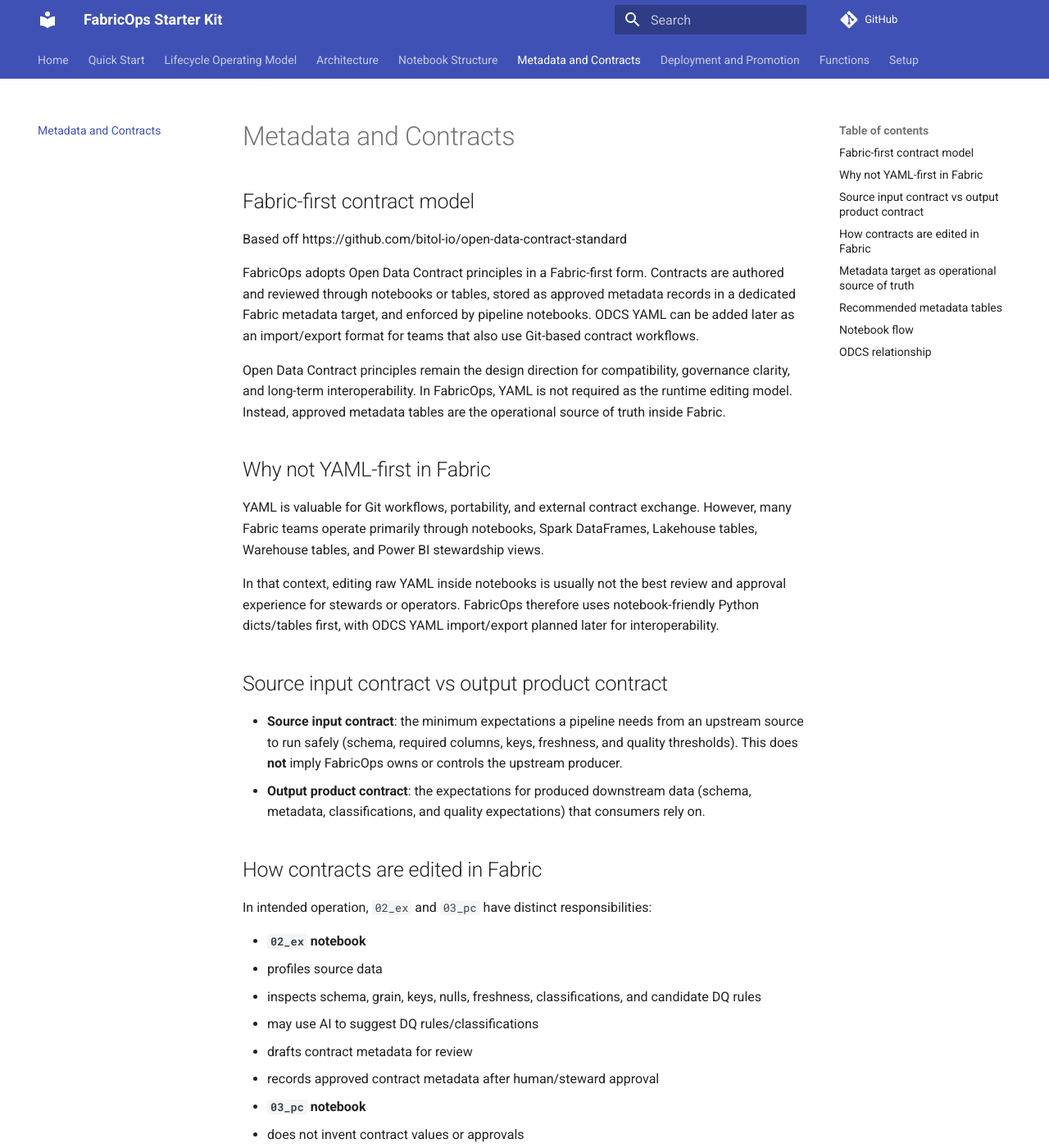
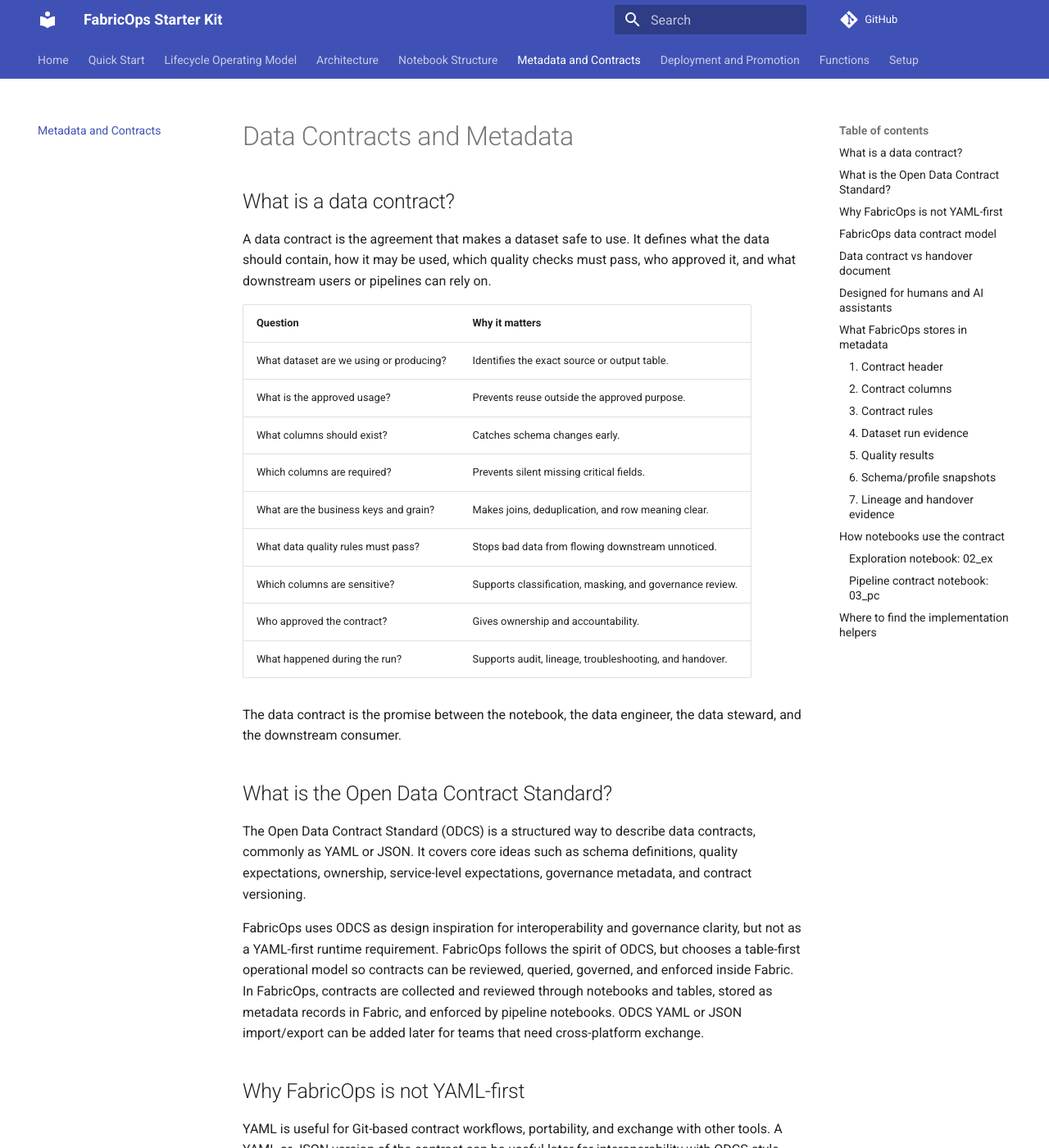
Before and after one commit to Voycepeh/fabric-data-product-framework, an MkDocs documentation site: the page built from docs/metadata-and-contracts.md, in a window 1280 px wide and 1400 px high. Shown: the whole window at 82% size. Built offline with MkDocs 1.6.1 and Material for MkDocs 9.7.7, drawn with Linux system fonts in a browser that asks for light colours; comment, search, counter and statistics services are not loaded; some of the changed text lies outside the part shown.

````diff
--- a/docs/metadata-and-contracts.md
+++ b/docs/metadata-and-contracts.md
@@ -1,124 +1,210 @@
-# Metadata and Contracts
+# Data Contracts and Metadata
 
-## Fabric-first contract model
-Based off https://github.com/bitol-io/open-data-contract-standard
+## What is a data contract?
 
-FabricOps adopts Open Data Contract principles in a Fabric-first form. Contracts are authored and reviewed through notebooks or tables, stored as approved metadata records in a dedicated Fabric metadata target, and enforced by pipeline notebooks. ODCS YAML can be added later as an import/export format for teams that also use Git-based contract workflows.
+A data contract is the agreement that makes a dataset safe to use. It defines what the data should contain, how it may be used, which quality checks must pass, who approved it, and what downstream users or pipelines can rely on.
 
-Open Data Contract principles remain the design direction for compatibility, governance clarity, and long-term interoperability. In FabricOps, YAML is not required as the runtime editing model. Instead, approved metadata tables are the operational source of truth inside Fabric.
 
-## Why not YAML-first in Fabric
 
-YAML is valuable for Git workflows, portability, and external contract exchange. However, many Fabric teams operate primarily through notebooks, Spark DataFrames, Lakehouse tables, Warehouse tables, and Power BI stewardship views.
+| Question | Why it matters |
+| --- | --- |
+| What dataset are we using or producing? | Identifies the exact source or output table. |
+| What is the approved usage? | Prevents reuse outside the approved purpose. |
+| What columns should exist? | Catches schema changes early. |
+| Which columns are required? | Prevents silent missing critical fields. |
+| What are the business keys and grain? | Makes joins, deduplication, and row meaning clear. |
+| What data quality rules must pass? | Stops bad data from flowing downstream unnoticed. |
+| Which columns are sensitive? | Supports classification, masking, and governance review. |
+| Who approved the contract? | Gives ownership and accountability. |
+| What happened during the run? | Supports audit, lineage, troubleshooting, and handover. |
 
-In that context, editing raw YAML inside notebooks is usually not the best review and approval experience for stewards or operators. FabricOps therefore uses notebook-friendly Python dicts/tables first, with ODCS YAML import/export planned later for interoperability.
+The data contract is the promise between the notebook, the data engineer, the data steward, and the downstream consumer.
 
-## Source input contract vs output product contract
+## What is the Open Data Contract Standard?
 
-- **Source input contract**: the minimum expectations a pipeline needs from an upstream source to run safely (schema, required columns, keys, freshness, and quality thresholds). This does **not** imply FabricOps owns or controls the upstream producer.
-- **Output product contract**: the expectations for produced downstream data (schema, metadata, classifications, and quality expectations) that consumers rely on.
+The Open Data Contract Standard (ODCS) is a structured way to describe data contracts, commonly as YAML or JSON. It covers core ideas such as schema definitions, quality expectations, ownership, service-level expectations, governance metadata, and contract versioning.
 
-## How contracts are edited in Fabric
+FabricOps uses ODCS as design inspiration for interoperability and governance clarity, but not as a YAML-first runtime requirement. FabricOps follows the spirit of ODCS, but chooses a table-first operational model so contracts can be reviewed, queried, governed, and enforced inside Fabric. In FabricOps, contracts are collected and reviewed through notebooks and tables, stored as metadata records in Fabric, and enforced by pipeline notebooks. ODCS YAML or JSON import/export can be added later for teams that need cross-platform exchange.
 
-In intended operation, `02_ex` and `03_pc` have distinct responsibilities:
+## Why FabricOps is not YAML-first
 
-- **`02_ex` notebook**
-  - profiles source data
-  - inspects schema, grain, keys, nulls, freshness, classifications, and candidate DQ rules
-  - may use AI to suggest DQ rules/classifications
-  - drafts contract metadata for review
-  - records approved contract metadata after human/steward approval
+YAML is useful for Git-based contract workflows, portability, and exchange with other tools. A YAML or JSON version of the contract can be useful later for interoperability with ODCS-style workflows.
 
-- **`03_pc` notebook**
-  - does not invent contract values or approvals
-  - loads the latest approved contract from the metadata target
-  - enforces required columns, business keys, approved DQ rules, and classifications
-  - fails fast when contract requirements are not met
+FabricOps does not make YAML the primary editing or runtime model because many Fabric teams work mainly through notebooks, Spark DataFrames, Lakehouse tables, Warehouse tables, and Power BI stewardship views.
 
-Example draft contract structure:
+For those users, editing raw YAML is usually not the easiest review experience. Data stewards and analysts often need to see contracts as tables, notebook outputs, or Power BI-friendly metadata records.
 
-```python
-SOURCE_INPUT_CONTRACT_DRAFT = {
-    "contract_id": "student_events_source_input_v1",
-    "contract_type": "source_input",
-    "dataset_name": "student_events",
-    "object_name": "raw_student_events",
-    "version": "0.1.0",
-    "status": "draft",
-    "grain": "one row per student event",
-    "required_columns": ["student_id", "event_id", "event_timestamp"],
-    "optional_columns": ["event_description"],
-    "business_keys": ["event_id"],
-    "classifications": {
-        "student_id": "confidential",
-        "event_id": "internal"
-    },
-    "quality_rules": [
-        {
-            "rule_id": "event_id_not_null",
-            "rule_type": "not_null",
-            "column": "event_id",
-            "severity": "critical"
-        }
-    ],
-    "approved_by": None,
-    "approval_note": None
-}
-```
+FabricOps therefore uses a Fabric-native flow:
 
-## Metadata target as operational source of truth
+1. Exploration notebooks profile the data and draft the contract.
+2. Humans review and approve the contract content.
+3. Approved contract metadata is stored in Fabric metadata tables.
+4. Pipeline notebooks load the approved metadata and enforce it.
+5. YAML or JSON export can be added later as an interoperability layer.
 
-The metadata target should be a dedicated Lakehouse or Warehouse per environment.
+In short: YAML is a good exchange format, but Fabric metadata tables are the operational source of truth.
 
-- Source/Unified/Product stores hold business data.
-- Metadata stores FabricOps framework evidence.
-- Approved contracts should not exist only as notebook variables.
-- Approved contracts should not exist only as YAML files.
-- Production pipelines must never read development metadata.
+## FabricOps data contract model
 
-For promotion between environments, see [Deployment and Promotion](deployment-and-promotion.md).
+FabricOps uses one data contract model with two perspectives.
 
-## Recommended metadata tables
+| Perspective | What it means | Examples |
+| --- | --- | --- |
+| Input expectations | What the pipeline expects from the source before it can run safely | Source object, required columns, business keys, freshness, minimum quality thresholds |
+| Output expectations | What the pipeline promises to produce for downstream users | Target object, output schema, descriptions, classifications, approved DQ rules, consumer-facing metadata |
 
-- **`FABRICOPS_CONTRACTS`**
-  - one row per contract version
-  - stores approval status, lifecycle status, semantic version, and full contract JSON
+> **One contract model, two perspectives.** Input expectations protect the pipeline. Output expectations protect downstream consumers.
 
-- **`FABRICOPS_CONTRACT_COLUMNS`**
-  - one row per contract column
-  - stores required flag, business key flag, classification, logical/physical type, and description
 
-- **`FABRICOPS_CONTRACT_RULES`**
-  - one row per approved DQ rule
-  - stores rule type, target column, severity, status, and full rule JSON
 
-- **`FABRICOPS_QUALITY_RESULTS`**
-  - stores quality execution outcomes from pipeline runs
+## Data contract vs handover document
 
-- **`FABRICOPS_DATASET_RUNS`**
-  - stores run-level evidence such as run ID, dataset, source, target, status, and row counts
+A data contract and a handover document are related, but they are not the same thing.
 
-- **`FABRICOPS_LINEAGE_RECORDS`**
-  - stores source/target lineage and transformation summaries
+The data contract is the structured agreement for a dataset. It defines what the source or output data should contain, how it may be used, which columns and keys matter, which quality rules must pass, which classifications apply, and who approved the contract.
 
-Optional: classifications can initially live in `FABRICOPS_CONTRACT_COLUMNS`. A dedicated classification table can be added later if needed.
+The handover document is the wider operating guide for a human taking over the work. It explains the business context, notebook structure, design decisions, known caveats, transformation rationale, and where to find the important artifacts.
 
-## Notebook flow
+In FabricOps, the data contract is one important part of the handover package. It does not replace the handover document.
 
-`02_ex`
-→ profile source
-→ draft contract
-→ review AI suggestions
-→ approve contract
-→ write metadata records
+| Artifact | What it answers | Main reader | Stored as |
+| --- | --- | --- | --- |
+| Data contract | What must this dataset contain, what is approved, and what must be enforced? | Data engineer, steward, pipeline, AI assistant | Contract metadata records |
+| Handover document | Why was the pipeline built this way, and how should a human take over? | Engineer, analyst, steward | Markdown or generated documentation |
+| Metadata evidence | What happened during each run, and did the contract pass? | Pipeline owner, governance reviewer, AI assistant | Run, quality, schema, and lineage tables |
 
-`03_pc`
-→ load latest approved contract
-→ enforce required columns
-→ enforce DQ rules
-→ apply runtime standards
-→ write output and evidence
+Put simply: the handover document tells the story; the data contract defines the enforceable agreement.
 
-## ODCS relationship
+## Designed for humans and AI assistants
 
-ODCS remains the open-standard direction. FabricOps stores operational contracts as metadata records first inside Fabric. ODCS YAML import/export should be added later as an interoperability feature, allowing Fabric-native stewardship and runtime while preserving a path to open-standard contract exchange.
+FabricOps stores contract information in two forms at the same time.
+
+For humans, the contract should be readable as plain English sections, review tables, and notebook outputs. A steward should be able to review the dataset purpose, approved usage, columns, classifications, DQ rules, and approval status without reading raw code or YAML.
+
+For AI assistants, the same contract should be stored as structured metadata records. This gives AI a reliable context pack for suggesting DQ rules, sensitivity classifications, lineage summaries, and documentation. It also reduces ambiguity because the AI reads approved metadata instead of guessing from free text.
+
+| Audience | Needs | FabricOps design choice |
+| --- | --- | --- |
+| Human reviewer | Clear explanation, reviewable tables, approval context | Plain English docs, notebook displays, metadata tables |
+| Pipeline notebook | Deterministic enforcement | Load approved contract records and fail fast when expectations are not met |
+| AI assistant | Structured context for suggestions | Contract JSON, column records, profile records, DQ rule records, classification metadata |
+| Governance reviewer | Evidence and audit trail | Approval fields, run records, quality results, lineage records |
+
+AI can suggest rules, classifications, and documentation, but the approved contract remains the source of truth that humans review and pipelines enforce.
+
+## What FabricOps stores in metadata
+
+FabricOps stores approved contract definitions and run evidence in Fabric metadata tables (for example, in a dedicated Lakehouse or Warehouse), so runtime pipelines can enforce approved expectations and produce auditable evidence.
+
+### 1. Contract header
+
+- contract id
+- version
+- status
+- dataset name
+- source object
+- target object
+- data agreement id
+- approved usage
+- owner/steward
+- approval fields
+- full contract JSON
+
+### 2. Contract columns
+
+- column name
+- data type
+- required flag
+- business key flag
+- nullable flag
+- description
+- classification
+- source mapping
+- output visibility
+- steward notes
+
+### 3. Contract rules
+
+- rule id
+- rule type
+- target column
+- severity
+- threshold
+- rule status
+- rule JSON
+- approval fields
+
+### 4. Dataset run evidence
+
+- run id
+- contract id/version
+- source object
+- target object
+- row counts
+- run status
+- runtime info
+- error summary
+
+### 5. Quality results
+
+- run id
+- rule id
+- target column
+- pass/fail counts
+- result status
+- severity
+- sample failures where available
+- execution timestamp
+
+### 6. Schema/profile snapshots
+
+- table name
+- column name
+- data type
+- row count
+- null count/percent
+- distinct count/percent
+- min/max values
+- run timestamp
+
+### 7. Lineage and handover evidence
+
+- source object
+- target object
+- transformation step
+- transformation summary
+- business reason
+- notebook name
+- code/run identifier
+- run timestamp
+
+## How notebooks use the contract
+
+### Exploration notebook: 02_ex
+
+The exploration notebook discovers and drafts the contract. It profiles source data, checks schema, nulls, keys, and freshness, uses AI to suggest DQ rules and classifications, supports steward review/approval, and writes approved metadata.
+
+The exploration notebook is also where AI-readable context is prepared from profile records, column metadata, and draft contract content.
+
+AI can suggest contract content in exploration, but humans approve the rules and classifications.
+
+### Pipeline contract notebook: 03_pc
+
+The pipeline notebook enforces the approved contract. It loads the latest approved contract, validates required columns and business keys, runs approved quality rules, applies runtime standards, writes output data, then writes run evidence, quality results, and lineage metadata.
+
+The pipeline contract notebook should read approved contract metadata, not free-form handover prose.
+
+Pipeline notebooks should not invent rules at runtime. They enforce rules that were already approved.
+
+
+
+## Where to find the implementation helpers
+
+The callable implementation details are maintained in the generated Function Reference so this page does not become a second source of truth.
+
+- [Step 3: Declare source contract & ingest source data](reference.md#step-3-declare-source-contract--ingest-source-data)
+- [Step 4: Validate source against contract & capture metadata](reference.md#step-4-validate-source-against-contract--capture-metadata)
+- [Step 7: Validate output & persist target metadata](reference.md#step-7-validate-output--persist-target-metadata)
+- [Step 8: Generate, review & configure DQ rules](reference.md#step-8-generate-review--configure-dq-rules)
+- [Step 9: Generate & review classification / sensitivity suggestions](reference.md#step-9-generate--review-classification--sensitivity-suggestions)
+- [Step 10: Generate data lineage and handover documentation](reference.md#step-10-generate-data-lineage-and-handover-documentation)
````
